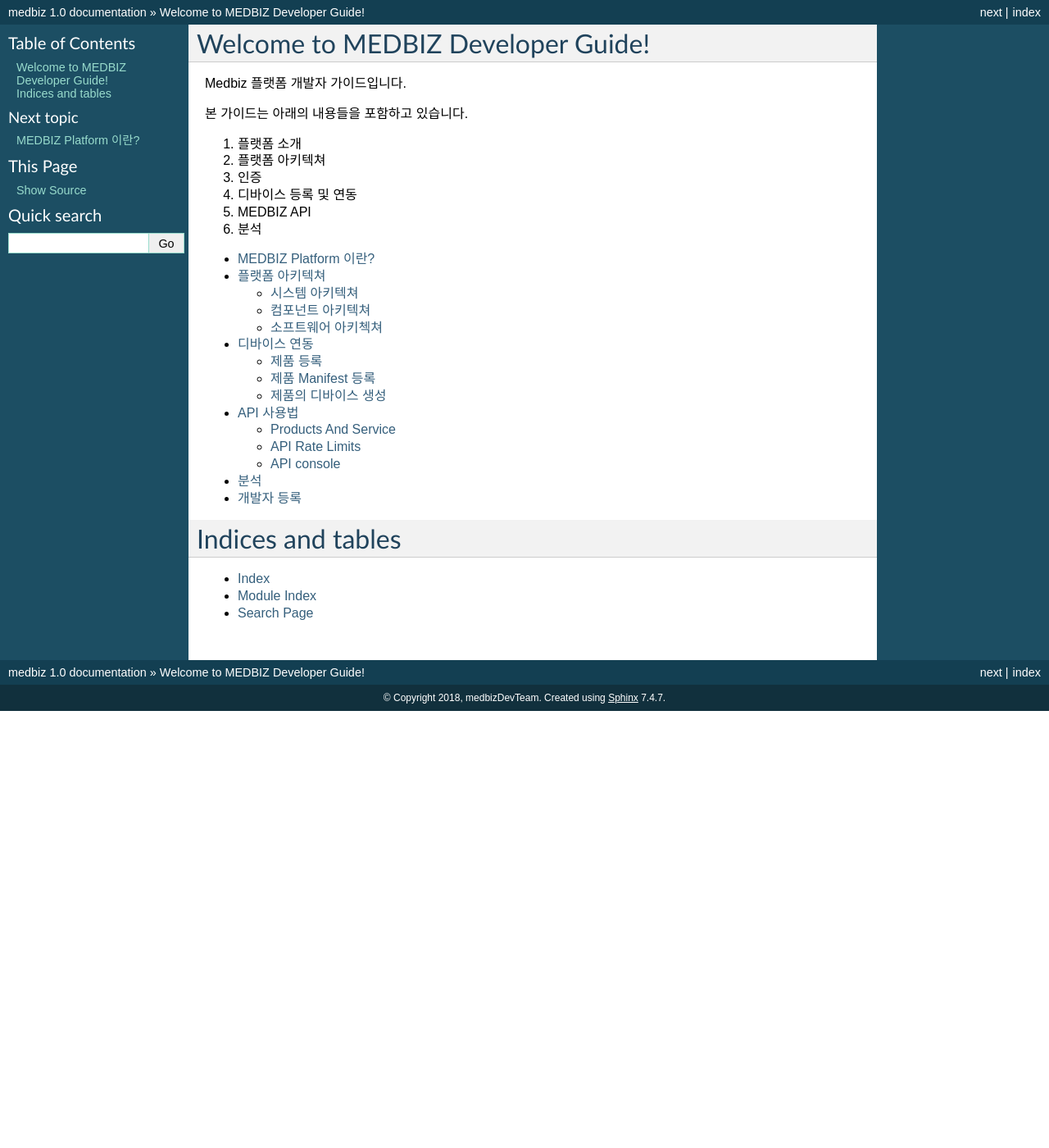
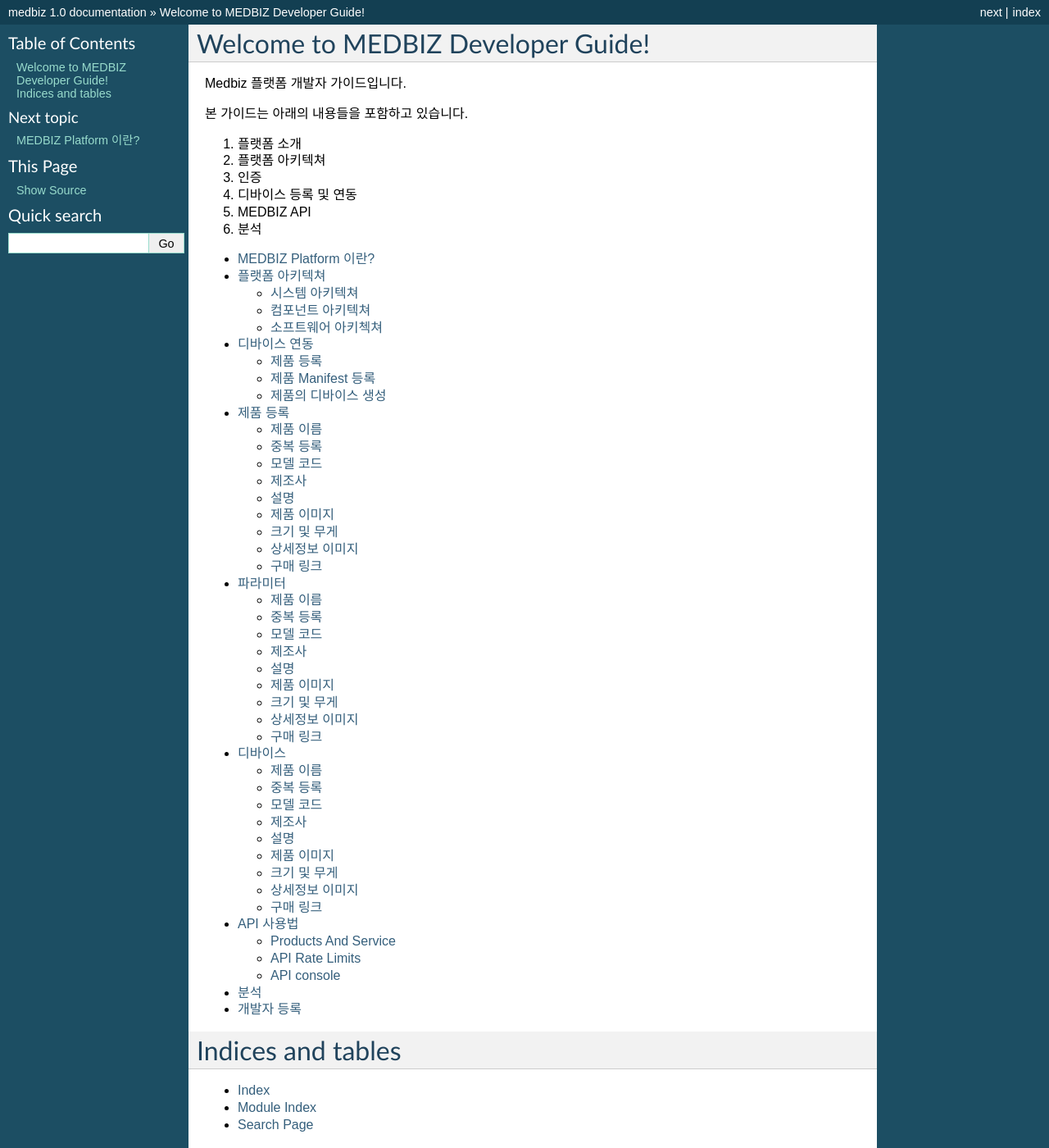
Before and after one commit to jWater1001/wiki-medbiz, a Sphinx documentation site: the page built from docs/index.rst, in a window 1280 px wide and 1400 px high. Shown: the whole window at 82% size. Built offline with Sphinx 7.4.7, drawn with Linux system fonts in a browser that asks for light colours; pages that are not in the unit, such as notebooks, are missing from menus.

Commit message:
내용 작성

```diff
--- a/docs/index.rst
+++ b/docs/index.rst
@@ -23,6 +23,9 @@
     overview
     architecture/guide
     model_and_device/guide
+    model_and_device/model
+    model_and_device/manifest
+    model_and_device/device
     api/guide
     analysis/guide
     authors
--- a/docs/model_and_device/guide.rst
+++ b/docs/model_and_device/guide.rst
@@ -33,5 +33,5 @@
     model_and_device/guide
     api/guide
     analysis/guide
+    developer/guide
     authors
-    developer/guide
```
